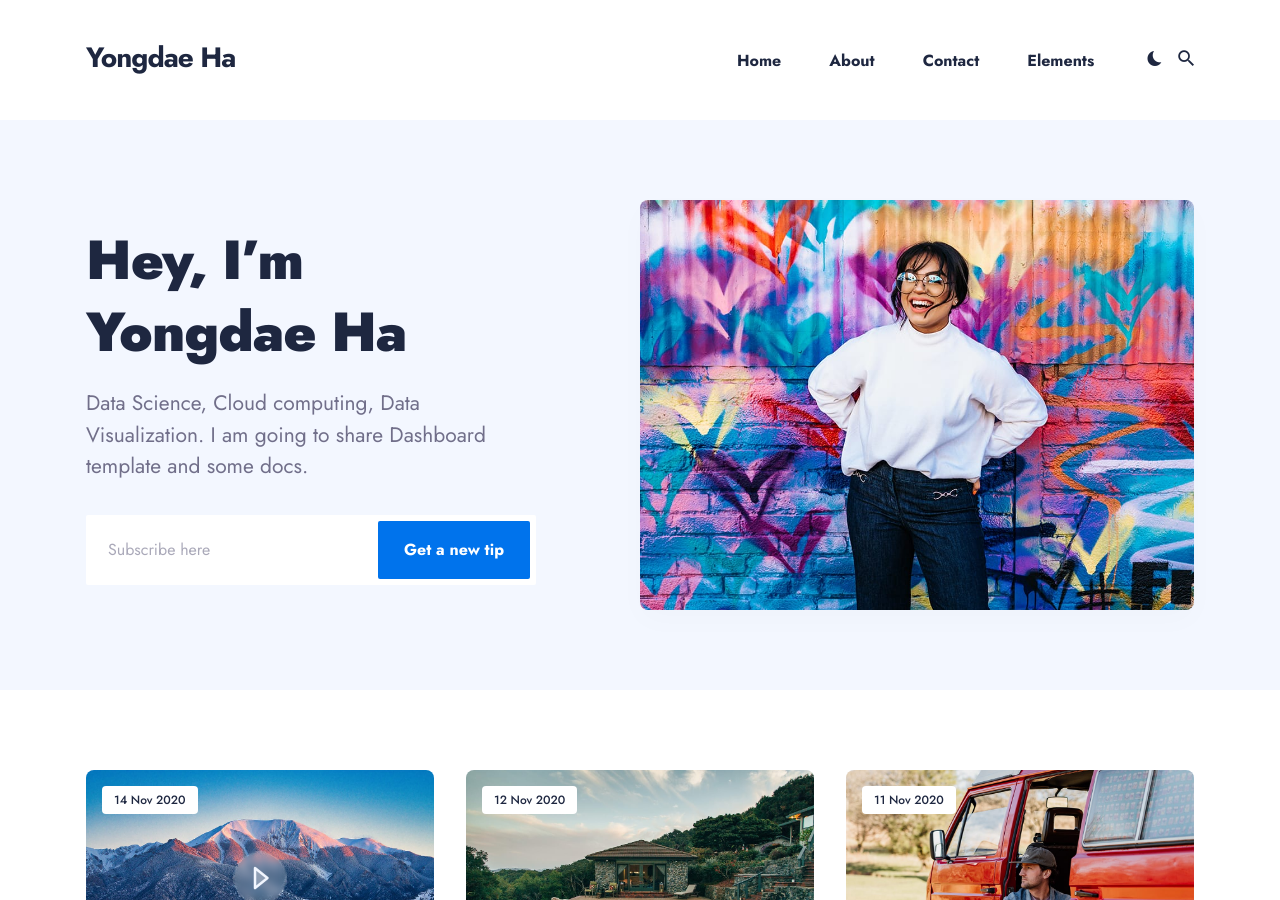
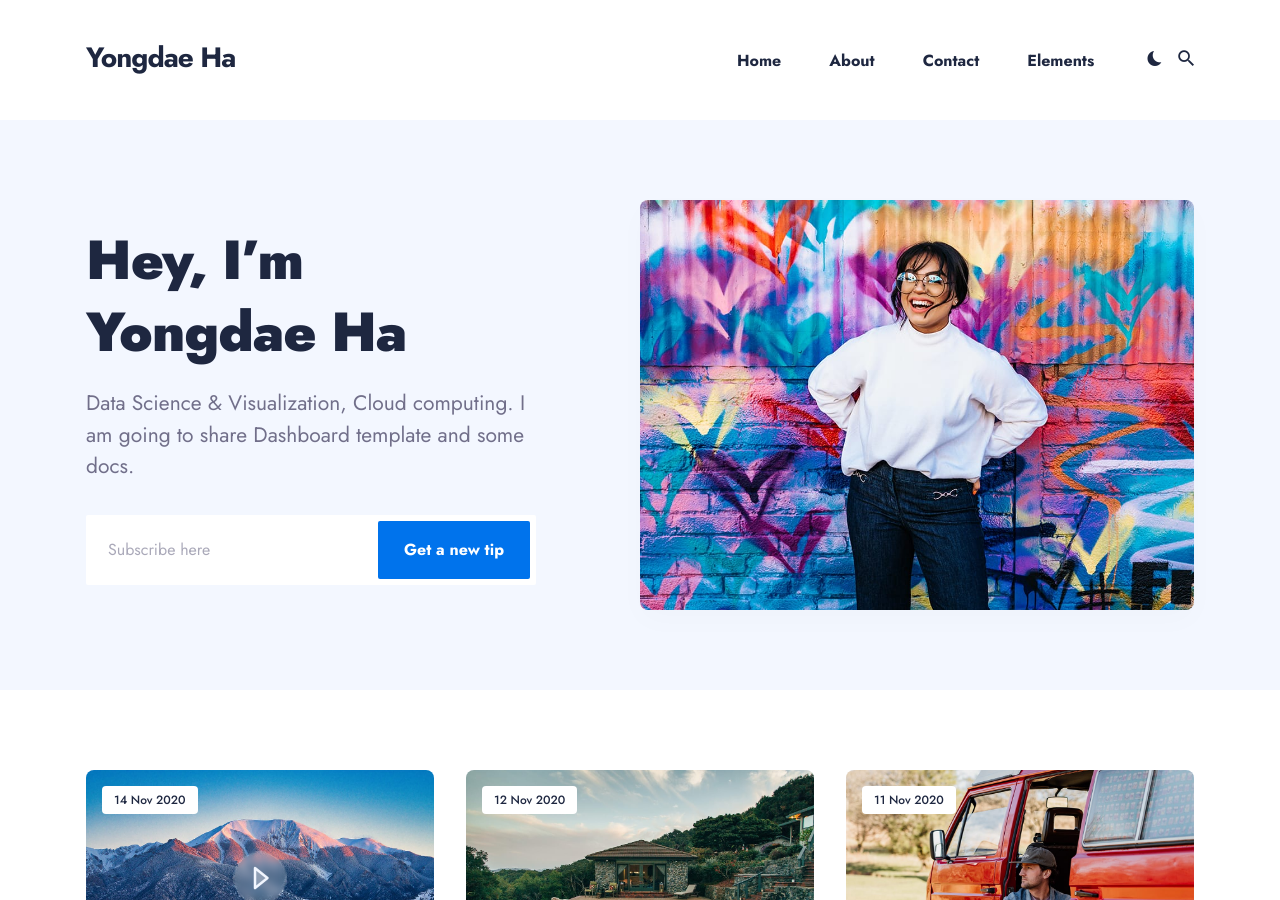
Before and after one commit to HaYongdae/hayongdae.github.io, a Jekyll site: the page built from index.html, in a window 1280 px wide and 900 px high. Built offline with Jekyll 4.4.1, drawn with Linux system fonts in a browser that asks for light colours; nearby versions of some CDN libraries; the list of posts is cut into pages by our own code; some of the changed text lies outside the part shown.

Commit message:
"config_change"

```diff
--- a/_config.yml
+++ b/_config.yml
@@ -12,7 +12,7 @@ color_scheme: auto # You can choose three modes auto, light, and dark. By defaul
 # Author Settings
 author:
   author__name: Yongdae Ha
-  author__bio: Data Science, Cloud computing, Visualization. I am going to share Dashboard template and some docs.
+  author__bio: Data Science & Visualization, Cloud computing. I am going to share Dashboard template and some docs.
   author__avatar: '/images/01-1.jpg'
 
 social:
@@ -30,7 +30,7 @@ social:
 # Hero Settings
 hero:
   hero__title: Hey, I’m Yongdae Ha
-  hero__description: Data Science, Cloud computing, Data Visualization. I am going to share Dashboard template and some docs.
+  hero__description: Data Science & Visualization, Cloud computing. I am going to share Dashboard template and some docs.
   hero__image: '/images/01.jpg'
 
 
```
